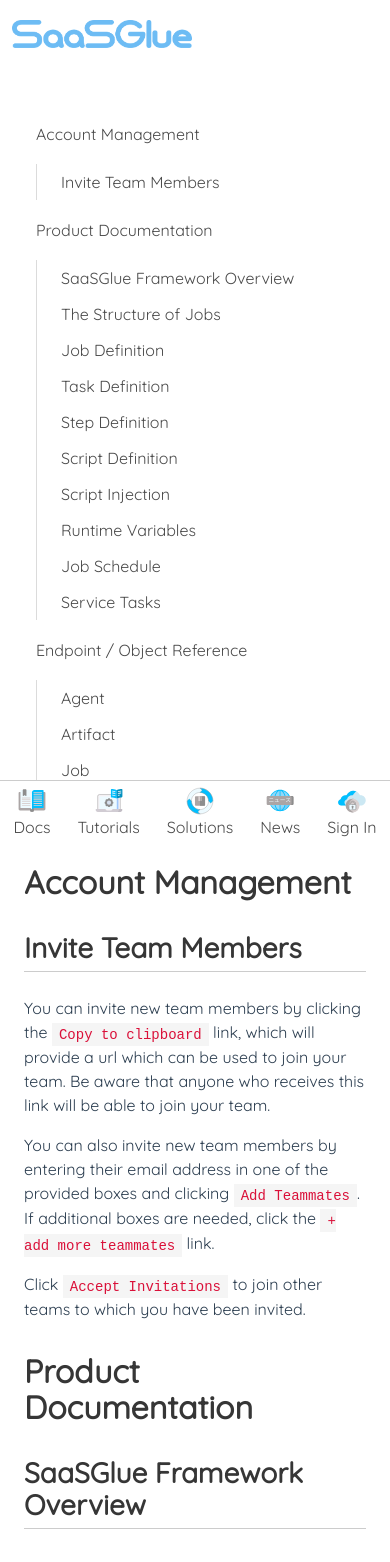
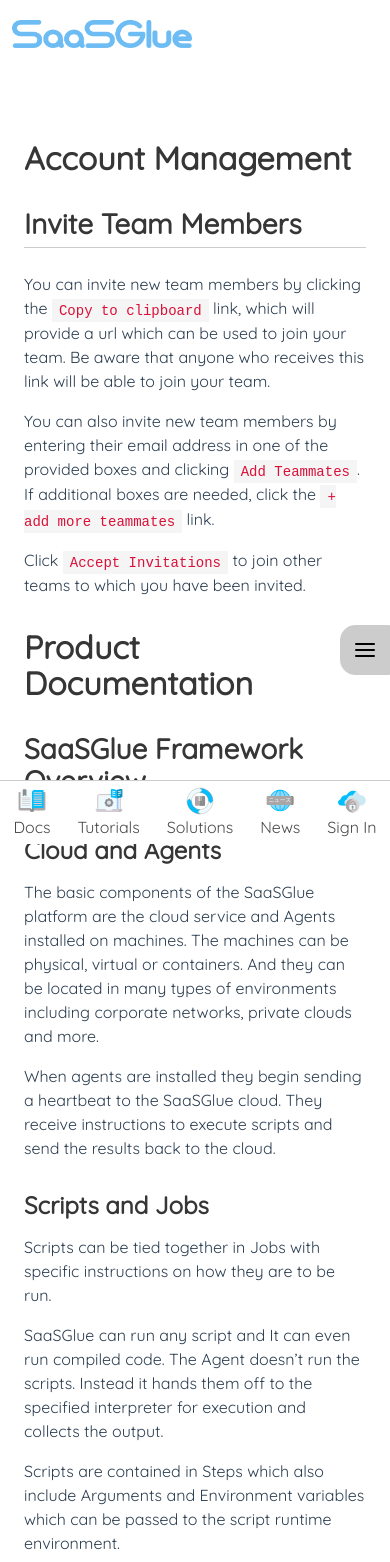
Before and after one commit to theironcook/sgmv3, a Vue app: page /docs in a window 390 px wide. Shown: the top 1562 px of the page. Built offline with nearby package versions, Linux system fonts and the light colour scheme.

Commit message:
add mobile menu for docs

```diff
--- a/src/components/docs/Menu.vue
+++ b/src/components/docs/Menu.vue
@@ -1,68 +1,166 @@
 <template>
-    <aside class="menu">
+    <div class="menu is-size-5 is-size-7-tablet is-size-6-mobile" :class="{open: isMenuOpen}" @click="closeMenu">
+        <div class="menu-overlay close-menu"></div>
+        <div class="mobile-menu-button" @click="openMenu">
+            <img class="mobile-menu" src="@/assets/images/hamburger-menu.svg" />
+        </div>
+        <aside class="menu-content">
             <ul class="menu-list">
                 <li>
-                <a href="/docs#account-management" :class="{'is-active': $route.hash === '#account-management'}">Account Management</a>
+                    <a href="/docs#account-management" class="close-menu" :class="{'is-active': $route.hash === '#account-management'}">Account Management</a>
                     <ul>
-                    <li><a href="/docs#invite-members" :class="{'is-active': $route.hash === '#invite-members'}">Invite Team Members</a></li>
+                        <li><a href="/docs#invite-members" class="close-menu" :class="{'is-active': $route.hash === '#invite-members'}">Invite Team Members</a></li>
                     </ul>
                 </li>
             </ul>
 
             <ul class="menu-list">
                 <li>
-                <a href="/docs#product-docs" :class="{'is-active': $route.hash === '#product-docs'}">Product Documentation</a>
+                    <a href="/docs#product-docs" class="close-menu" :class="{'is-active': $route.hash === '#product-docs'}">Product Documentation</a>
                     <ul>
-                    <li><a href="/docs#sg-overview" :class="{'is-active': $route.hash === '#sg-overview'}">SaaSGlue Framework Overview</a></li>
-                    <li><a href="/docs#jobs-structure" :class="{'is-active': $route.hash === '#jobs-structure'}">The Structure of Jobs</a></li>
-                    <li><a href="/docs#job-definition" :class="{'is-active': $route.hash === '#job-definition'}">Job Definition</a></li>
-                    <li><a href="/docs#task-definition" :class="{'is-active': $route.hash === '#task-definition'}">Task Definition</a></li>
-                    <li><a href="/docs#step-definition" :class="{'is-active': $route.hash === '#step-definition'}">Step Definition</a></li>
-                    <li><a href="/docs#script-definition" :class="{'is-active': $route.hash === '#script-definition'}">Script Definition</a></li>
-                    <li><a href="/docs#script-injection" :class="{'is-active': $route.hash === '#script-injection'}">Script Injection</a></li>
-                    <li><a href="/docs#runtime-variables" :class="{'is-active': $route.hash === '#runtime-variables'}">Runtime Variables</a></li>
-                    <li><a href="/docs#job-schedule" :class="{'is-active': $route.hash === '#job-schedule'}">Job Schedule</a></li>
-                    <li><a href="/docs#service-tasks" :class="{'is-active': $route.hash === '#service-tasks'}">Service Tasks</a></li>
+                        <li><a href="/docs#sg-overview" class="close-menu" :class="{'is-active': $route.hash === '#sg-overview'}">SaaSGlue Framework Overview</a></li>
+                        <li><a href="/docs#jobs-structure" class="close-menu" :class="{'is-active': $route.hash === '#jobs-structure'}">The Structure of Jobs</a></li>
+                        <li><a href="/docs#job-definition" class="close-menu" :class="{'is-active': $route.hash === '#job-definition'}">Job Definition</a></li>
+                        <li><a href="/docs#task-definition" class="close-menu" :class="{'is-active': $route.hash === '#task-definition'}">Task Definition</a></li>
+                        <li><a href="/docs#step-definition" class="close-menu" :class="{'is-active': $route.hash === '#step-definition'}">Step Definition</a></li>
+                        <li><a href="/docs#script-definition" class="close-menu" :class="{'is-active': $route.hash === '#script-definition'}">Script Definition</a></li>
+                        <li><a href="/docs#script-injection" class="close-menu" :class="{'is-active': $route.hash === '#script-injection'}">Script Injection</a></li>
+                        <li><a href="/docs#runtime-variables" class="close-menu" :class="{'is-active': $route.hash === '#runtime-variables'}">Runtime Variables</a></li>
+                        <li><a href="/docs#job-schedule" class="close-menu" :class="{'is-active': $route.hash === '#job-schedule'}">Job Schedule</a></li>
+                        <li><a href="/docs#service-tasks" class="close-menu" :class="{'is-active': $route.hash === '#service-tasks'}">Service Tasks</a></li>
                     </ul>
                 </li>
             </ul>
 
             <ul class="menu-list">
                 <li>
-                <a href="/docs#endpoint" :class="{'is-active': $route.hash === '#endpoint'}">Endpoint / Object Reference</a>
+                    <a href="/docs#endpoint" class="close-menu" :class="{'is-active': $route.hash === '#endpoint'}">Endpoint / Object Reference</a>
                     <ul>
-                    <li><a href="/docs#agent" :class="{'is-active': $route.hash === '#agent'}">Agent</a></li>
-                    <li><a href="/docs#artifact" :class="{'is-active': $route.hash === '#artifact'}">Artifact</a></li>
-                    <li><a href="/docs#job" :class="{'is-active': $route.hash === '#job'}">Job</a></li>
-                    <li><a href="/docs#jobdef" :class="{'is-active': $route.hash === '#jobdef'}">JobDef</a></li>
-                    <li><a href="/docs#schedule" :class="{'is-active': $route.hash === '#schedule'}">Schedule</a></li>
-                    <li><a href="/docs#script" :class="{'is-active': $route.hash === '#script'}">Script</a></li>
-                    <li><a href="/docs#step" :class="{'is-active': $route.hash === '#step'}">Step</a></li>
-                    <li><a href="/docs#stepdef" :class="{'is-active': $route.hash === '#stepdef'}">StepDef</a></li>
-                    <li><a href="/docs#stepoutcome" :class="{'is-active': $route.hash === '#stepoutcome'}">StepOutcome</a></li>
-                    <li><a href="/docs#task" :class="{'is-active': $route.hash === '#task'}">Task</a></li>
-                    <li><a href="/docs#taskdef" :class="{'is-active': $route.hash === '#taskdef'}">TaskDef</a></li>
-                    <li><a href="/docs#taskoutcome" :class="{'is-active': $route.hash === '#taskoutcome'}">TaskOutcome</a></li>
-                    <li><a href="/docs#teamvariable" :class="{'is-active': $route.hash === '#teamvariable'}">TeamVariable</a></li>
+                        <li><a href="/docs#agent" class="close-menu" :class="{'is-active': $route.hash === '#agent'}">Agent</a></li>
+                        <li><a href="/docs#artifact" class="close-menu" :class="{'is-active': $route.hash === '#artifact'}">Artifact</a></li>
+                        <li><a href="/docs#job" class="close-menu" :class="{'is-active': $route.hash === '#job'}">Job</a></li>
+                        <li><a href="/docs#jobdef" class="close-menu" :class="{'is-active': $route.hash === '#jobdef'}">JobDef</a></li>
+                        <li><a href="/docs#schedule" class="close-menu" :class="{'is-active': $route.hash === '#schedule'}">Schedule</a></li>
+                        <li><a href="/docs#script" class="close-menu" :class="{'is-active': $route.hash === '#script'}">Script</a></li>
+                        <li><a href="/docs#step" class="close-menu" :class="{'is-active': $route.hash === '#step'}">Step</a></li>
+                        <li><a href="/docs#stepdef" class="close-menu" :class="{'is-active': $route.hash === '#stepdef'}">StepDef</a></li>
+                        <li><a href="/docs#stepoutcome" class="close-menu" :class="{'is-active': $route.hash === '#stepoutcome'}">StepOutcome</a></li>
+                        <li><a href="/docs#task" class="close-menu" :class="{'is-active': $route.hash === '#task'}">Task</a></li>
+                        <li><a href="/docs#taskdef" class="close-menu" :class="{'is-active': $route.hash === '#taskdef'}">TaskDef</a></li>
+                        <li><a href="/docs#taskoutcome" class="close-menu" :class="{'is-active': $route.hash === '#taskoutcome'}">TaskOutcome</a></li>
+                        <li><a href="/docs#teamvariable" class="close-menu" :class="{'is-active': $route.hash === '#teamvariable'}">TeamVariable</a></li>
                     </ul>
                 </li>
             </ul>
         </aside>
+    </div>
 </template>
 
 <script lang="ts">
     import { defineComponent } from 'vue';
 
     export default defineComponent({
-        name: 'Menu'
+        name: 'Menu',
+
+        data (): { isMenuOpen: boolean } {
+            return {
+                isMenuOpen: false
+            };
+        },
+
+        methods: {
+            closeMenu (e: MouseEvent): void {
+                const el = e.target as HTMLElement;
+
+                if (el.classList.contains('close-menu')) {
+                    document.documentElement.classList.remove('noscroll');
+                    this.isMenuOpen = false;
+                }
+            },
+
+            openMenu (): void {
+                this.isMenuOpen = true;
+                document.documentElement.classList.add('noscroll');
+            }
+        }
     });
 </script>
 
 <style scoped lang="scss">
+    @import 'bulma/sass/utilities/mixins';
+
     .menu {
         height: calc(100vh - 7.5rem);
         top: 7.5rem;
         overflow: auto;
         position: sticky;
     }
+
+    .mobile-menu-button,
+    .menu-overlay {
+        display: none;
+    }
+
+    @include mobile {
+        .menu {
+            position: fixed;
+            z-index: 100;
+            top: 0;
+            right: 0;
+            width: 0;
+            height: 100%;
+            overflow: unset;
+
+            .mobile-menu-button {
+                display: flex;
+                align-items: center;
+                justify-content: center;
+                width: 50px;
+                height: 50px;
+                border: 1px solid #ccc;
+                background: #ccc;
+                border-radius: 30%;
+                position: fixed;
+                right: 0;
+                bottom: 20%;
+                z-index: 101;
+                border-top-right-radius: 0;
+                border-bottom-right-radius: 0;
+                text-align: center;
+            }
+
+            .menu-content {
+                position: fixed;
+                z-index: 101;
+                padding-left: 1rem;
+                overflow: auto;
+                top: 0;
+                right: 0;
+                width: 60%;
+                height: 100%;
+                background: #fff;
+                transform: translateX(100%);
+                transition: transform .5s ease;
+            }
+
+            &.open {
+                width: 100%;
+
+                .menu-content {
+                    transform: translateX(0);
+                }
+
+                .menu-overlay {
+                    display: block;
+                    position: fixed;
+                    z-index: 99;
+                    top: 0;
+                    left: 0;
+                    width: 100%;
+                    height: 100%;
+                    background: rgba(0, 0, 0, .6);
+                }
+            }
+        }
+    }
 </style>
--- a/src/style/index.scss
+++ b/src/style/index.scss
@@ -9,3 +9,7 @@
 .has-background-placeholder {
     background: rgb(172,158,158);
 }
+
+.noscroll {
+    overflow: hidden;
+}
--- a/tsconfig.json
+++ b/tsconfig.json
@@ -10,6 +10,7 @@
     "skipLibCheck": true,
     "esModuleInterop": true,
     "allowSyntheticDefaultImports": true,
+    "strictNullChecks": false,
     "sourceMap": true,
     "baseUrl": ".",
     "types": [
```
Also changed, not shown: src/assets/images/hamburger-menu.svg (added). Lines whose indentation alone changed are shown as unchanged.
